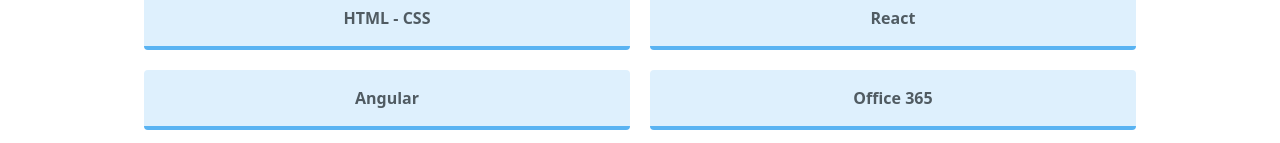
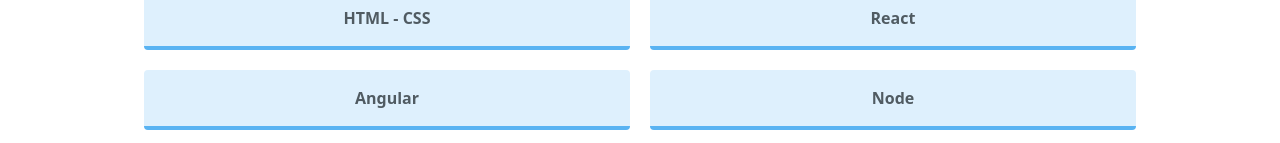
Before and after one commit to brayanforero/portfolio-me, a React (Vite) app: page / in a window 1280 px wide. Shown: the part 654-797 px from the top of the page. Built offline with nearby package versions, Linux system fonts and the light colour scheme; no server answers.

Commit message:
update:(root) dev dependencies

```diff
--- a/package.json
+++ b/package.json
@@ -16,9 +16,9 @@
     "@types/react-dom": "18.0.6",
     "@vitejs/plugin-react": "2.1.0",
     "autoprefixer": "10.4.12",
-    "postcss": "8.4.16",
+    "postcss": "8.4.18",
     "tailwindcss": "3.1.8",
-    "typescript": "4.8.3",
-    "vite": "3.1.3"
+    "typescript": "4.8.4",
+    "vite": "3.1.8"
   }
 }
--- a/src/components/Works/index.tsx
+++ b/src/components/Works/index.tsx
@@ -15,7 +15,10 @@
           <span className="Xp__skill">HTML - CSS</span>
           <span className="Xp__skill">React</span>
           <span className="Xp__skill">Angular</span>
-          <span className="Xp__skill">Office 365</span>
+          <span className="Xp__skill">Node</span>
+          <span className="Xp__skill">Database</span>
+          <span className="Xp__skill">Power Automate - Flow (office 365)</span>
+          <span className="Xp__skill">Power Apps(office 365)</span>
         </div>
       </div>
       <div className="Xp_works">
```
Also changed, not shown: 1 other file (tests, documents, lock files or other folders).
